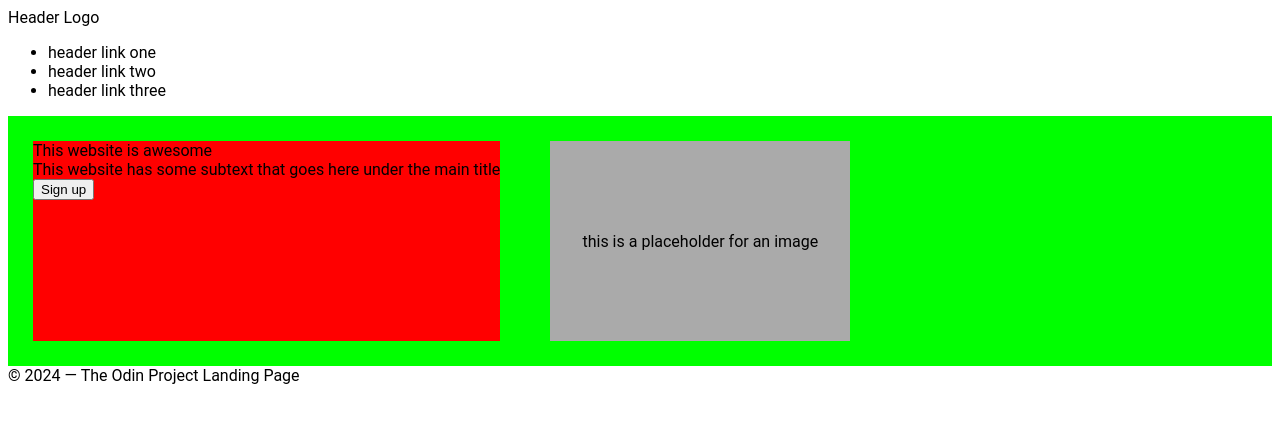
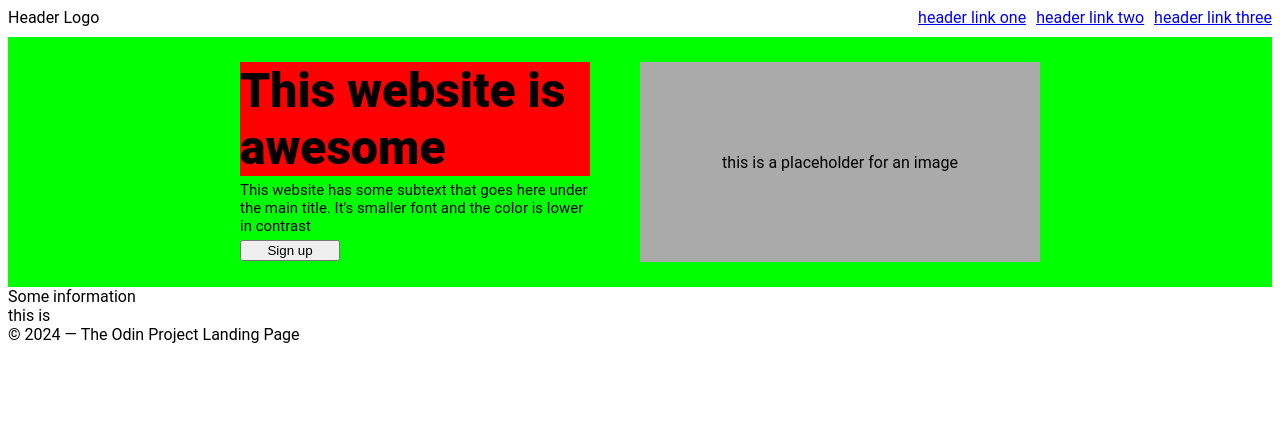
Before and after one commit to dnivia15/landing-page-TOP, a plain HTML site: page index.html in a window 1280 px wide. Drawn offline with Linux system fonts and the light colour scheme.

Commit message:
update section two

```diff
--- a/index.html
+++ b/index.html
@@ -11,31 +11,45 @@
     <!-- header part first -->
     <div class="header">
         <!-- elements inside the header div -->
-         Header Logo
-         <ul>
-            <li>header link one</li>
-            <li>header link two</li>
-            <li>header link three</li>
-         </ul>
+        <div class="logo">Header Logo</div>
+        <div class="listContainer">
+            <ul>
+                <!-- if this is a link it needs <a href="#">text goes here</a> -->
+                <li><a href="#">header link one</a></li>
+                <li><a href="#">header link two</a></li>
+                <li><a href="#">header link three</a></li>
+             </ul>
+        </div>
     </div>
+
     <!-- section one >> placeholder image -->
     <div class="section-one">
-        <div class="left-side">This website is awesome
+        <div class="left-side">
+            <div class="mainText">This website is awesome</div>
             <!-- Reconsider how you write the text here -->
-            <div class="text">This website has some subtext that goes here under the main title</div>
+            <div class="subText">This website has some subtext that goes here under the main title. It's smaller font and the color is lower in contrast</div>
             <button> Sign up</button>
         </div>
         <div class="right-side">
             <div class="imgPlaceholder">this is a placeholder for an image</div>
         </div>
+    </div>
+
+    <!-- random information + tiles -->
+    <div class="section-two"></div>
+        <!-- This is a big title that needs to be bold -->
+        <div class="s2Text">Some information</div>
+        <!-- rectangle class -->
+        <div class="containerStructure">
+            <div class="pillar">
+                <!-- Rectangel and text inside the pillar container -->
+                <div class="rect"></div>
+                <div class="generalText">this is </div>
+            </div>
+        </div>
 
 
 
-
-    </div>
-
-    <!-- random information + tiles -->
-    <div class="section two"></div>
 
     <!-- testimonial -->
     <div class="section three"></div>
--- a/style.css
+++ b/style.css
@@ -1,22 +1,60 @@
 body {
     font-family: 'Roboto', sans-serif;
 }
+
+/* Header of the website */
+
+.header {
+    display: flex;
+    justify-content: space-between;
+}
+
+ul {
+    list-style-type: none;
+    display: flex;
+    gap: 10px;
+    margin:0;
+    padding:0;
+    margin-bottom:10px;
+}
+
+/* Section One of the page */
 
 .section-one{
     background-color: #0F0;
     display: flex;
     flex-direction: row;
+    justify-content: center;
 }
 
 .left-side{
+    margin: 25px;
+    width:350px;
+    display: flex;
+    flex-direction: column;
+    gap: 5px;
+}
+
+.mainText{
     background-color: #F00;
-    margin: 25px;
+    font-size: 48px;
+    font-weight: 900;
+}
+
+.subText{
+    font-size: 15px;
+}
+
+button{
+    /* this works in order to prevent from growing */
+    align-self: flex-start;
+    width: 100px;
 }
 
 .imgPlaceholder{
     /* gray color for the place holder */
     background-color: #AAA;
-    width:300px;
+    width:400px;
     height:200px;
     margin: 25px;
     display: flex;
@@ -24,3 +62,9 @@ body {
     justify-content: center;
     flex-shrink: 0;
 }
+
+/* section two of the page */
+.section-two{
+    display: flex;
+    flex-direction: row;
+}
```
